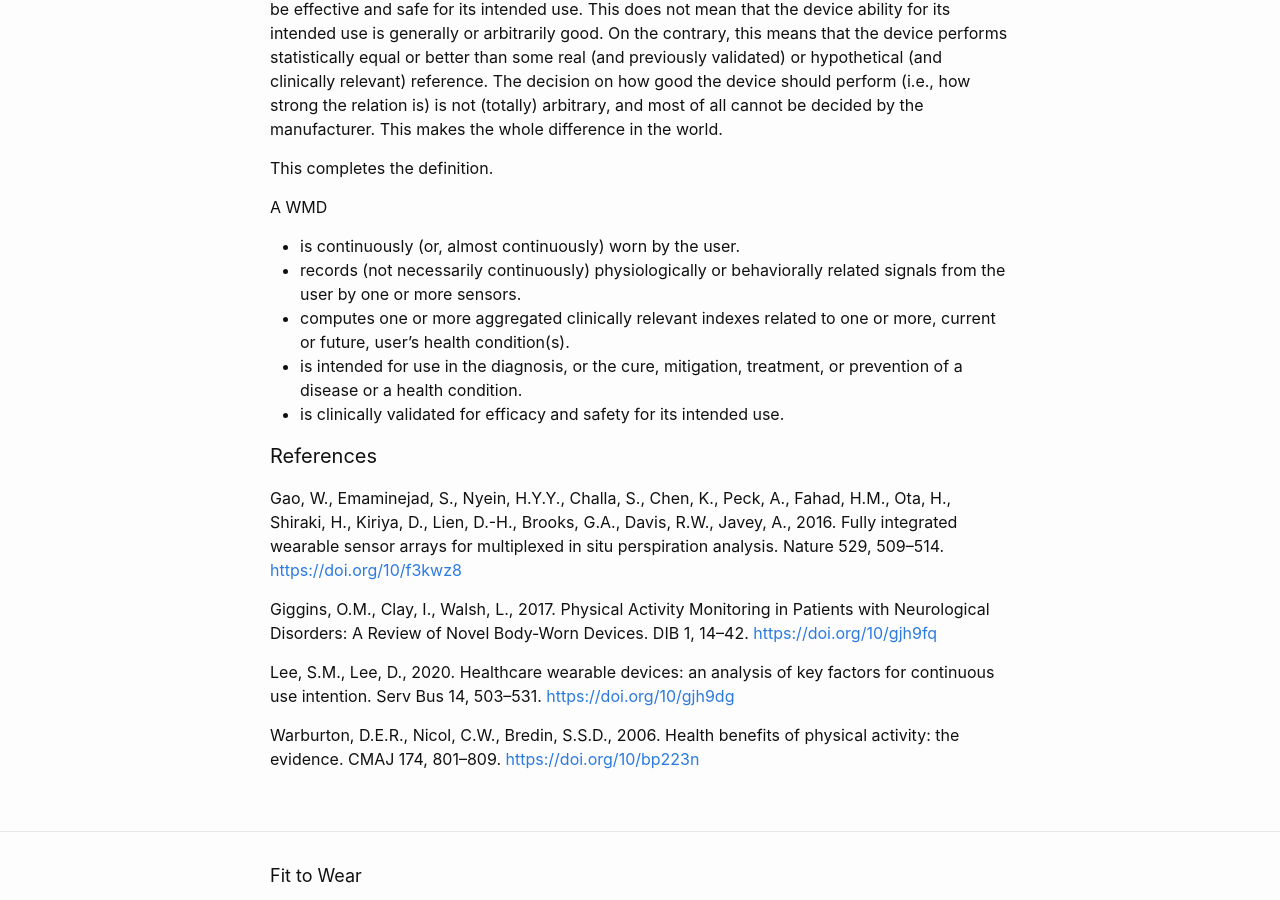
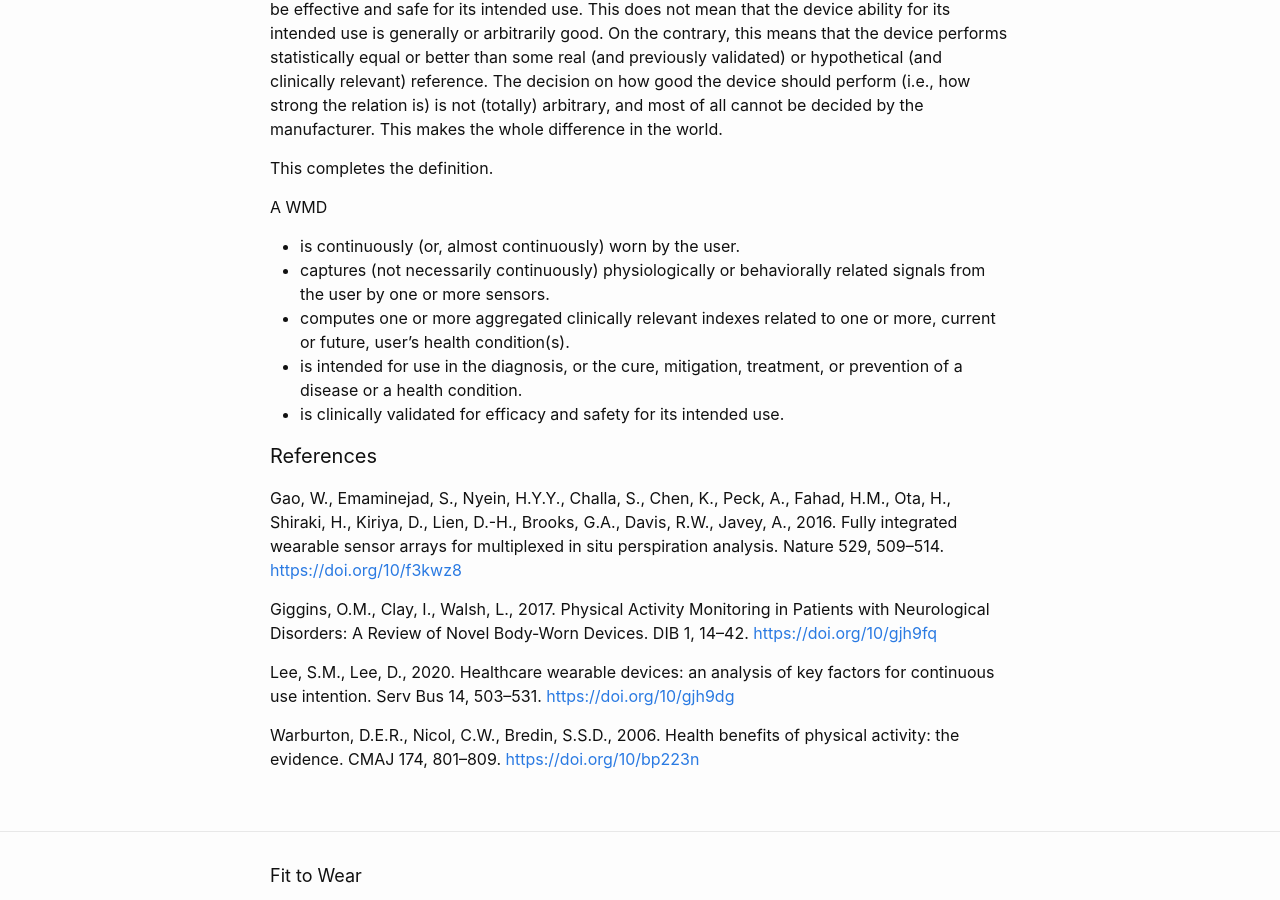
Before and after one commit to fonorati/fittowear, a Jekyll site: the page built from docs/_posts/2022-03-22-definition-MWD.md, in a window 1280 px wide and 900 px high, scrolled down 3058 px. Built offline with Jekyll 4.4.1, drawn with Linux system fonts in a browser that asks for light colours.

Commit message:
second post, typos

```diff
--- a/docs/_posts/2022-03-22-definition-MWD.md
+++ b/docs/_posts/2022-03-22-definition-MWD.md
@@ -92,7 +92,7 @@ This completes the definition.
 <!-- excerpt-start -->
 A WMD
 * is continuously (or, almost continuously) worn by the user.
-* records (not necessarily continuously) physiologically or behaviorally related signals from the user by one or more sensors.
+* captures (not necessarily continuously) physiologically or behaviorally related signals from the user by one or more sensors.
 * computes one or more aggregated clinically relevant indexes related to one or more, current or future, user's health condition(s).
 * is intended for use in the diagnosis, or the cure, mitigation, treatment, or prevention of a disease or a health condition.
 * is clinically validated for efficacy and safety for its intended use.
```
